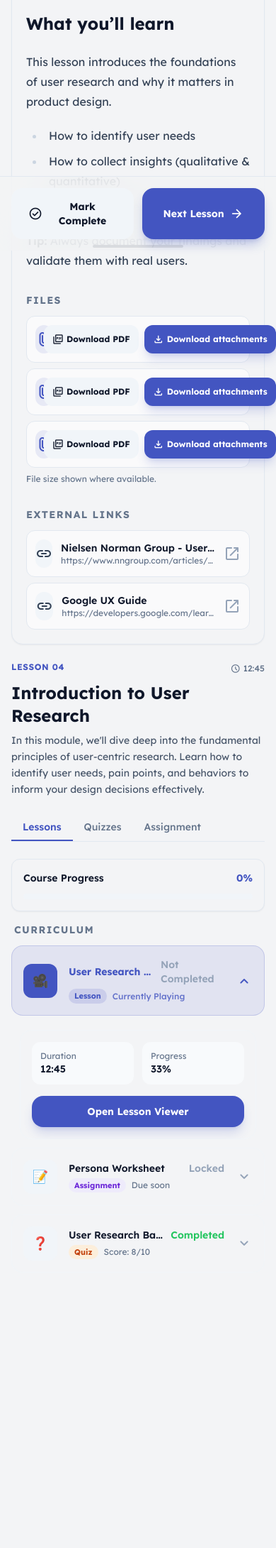
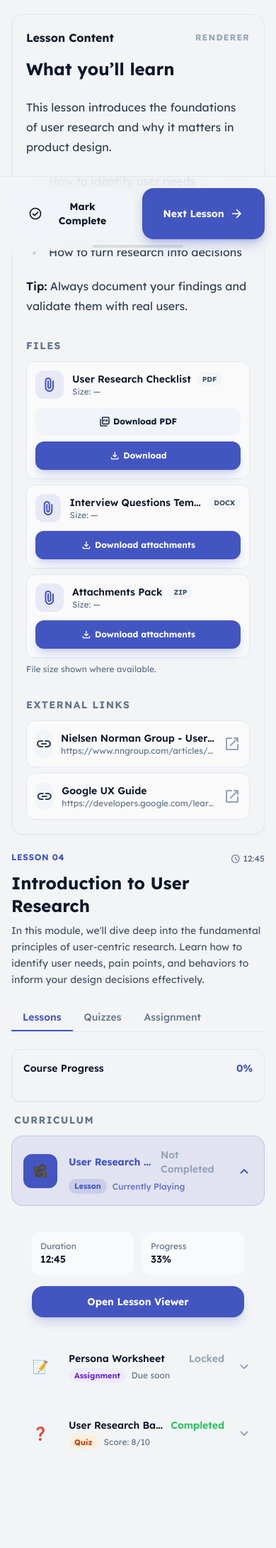
Before and after one commit to omarhesham1010/Teach, a Django app: page /course-content/ in a window 390 px wide. Shown: the part 491-2672 px from the top of the page at 71% size. Before the commit the page ends 2265 px from the top, so only its background shows below. Run offline with Django 5.2, Linux system fonts and the light colour scheme; some libraries are stand-ins or nearby versions.

Commit message:
Enhance course content template with responsive design and layout improvements
- Increased padding in the main section for better spacing.
- Updated lesson header to support responsive layout with full-width buttons on mobile.
- Improved navigation links to ensure proper display on smaller screens.
- Enhanced file section rendering for better responsiveness and accessibility.
- Refactored JavaScript for improved functionality in rendering files and handling user interactions.

```diff
--- a/myproject/templates/teach/coursecontent.html
+++ b/myproject/templates/teach/coursecontent.html
@@ -53,14 +53,15 @@
   </header>
 
   <!-- Main -->
-  <main class="flex-1 overflow-y-auto no-scrollbar pb-28 lg:pb-10">
+  <main class="flex-1 overflow-y-auto no-scrollbar pb-32 lg:pb-10">
     <div class="mx-auto w-full max-w-6xl">
 
       <!-- ✅ Lesson Header -->
       <section class="p-4 pb-0">
         <div
           class="bg-surface-light dark:bg-surface-dark border border-slate-200 dark:border-slate-800 rounded-2xl p-4 shadow-sm">
-          <div class="flex items-start justify-between gap-4">
+          <!-- ✅ Responsive header row -->
+          <div class="flex flex-col sm:flex-row sm:items-start sm:justify-between gap-4">
             <div class="min-w-0">
               <p class="text-xs font-bold uppercase tracking-wider text-primary mb-1">Lesson</p>
               <h2 id="lessonHeaderTitle" class="text-lg font-bold truncate">
@@ -74,8 +75,9 @@
               </div>
             </div>
 
+            <!-- ✅ Full width on mobile -->
             <button id="lessonHeaderCompleteBtn" type="button"
-              class="shrink-0 inline-flex items-center justify-center gap-2 px-4 py-2.5 rounded-xl bg-primary text-white font-bold text-sm shadow-lg shadow-primary/25 active:scale-95 transition">
+              class="w-full sm:w-auto inline-flex items-center justify-center gap-2 px-4 py-2.5 rounded-xl bg-primary text-white font-bold text-sm shadow-lg shadow-primary/25 active:scale-95 transition">
               <span class="material-symbols-rounded text-xl">check_circle</span>
               <span id="lessonHeaderCompleteText">Mark as completed</span>
             </button>
@@ -160,18 +162,18 @@
             </p>
           </section>
 
-          <nav class="flex border-b border-slate-200 dark:border-slate-800">
-            <a href="{% url 'courses' %}" class="px-4 py-2 text-sm font-semibold border-b-2 border-primary text-primary">
+          <nav class="flex border-b border-slate-200 dark:border-slate-800 overflow-x-auto no-scrollbar">
+            <a href="{% url 'courses' %}" class="px-4 py-2 text-sm font-semibold border-b-2 border-primary text-primary whitespace-nowrap">
               Lessons
             </a>
 
             <a href="{% url 'quiz' %}"
-              class="px-4 py-2 text-sm font-medium text-slate-500 dark:text-slate-400 hover:text-primary">
+              class="px-4 py-2 text-sm font-medium text-slate-500 dark:text-slate-400 hover:text-primary whitespace-nowrap">
               Quizzes
             </a>
 
             <a href="{% url 'assignment' %}"
-              class="px-4 py-2 text-sm font-medium text-slate-500 dark:text-slate-400 hover:text-primary">
+              class="px-4 py-2 text-sm font-medium text-slate-500 dark:text-slate-400 hover:text-primary whitespace-nowrap">
               Assignment
             </a>
           </nav>
@@ -231,6 +233,7 @@
                 </div>
 
                 <div class="mt-4">
+                  <!-- ✅ NOTE: if you later add lesson_id in URL, pass it here -->
                   <a href="{% url 'course_content' %}"
                     class="w-full block py-3 rounded-2xl bg-primary text-white font-bold text-sm text-center shadow-lg shadow-primary/20 active:scale-95 transition">
                     Open Lesson Viewer
@@ -361,7 +364,7 @@
       <span id="markCompleteText">Mark Complete</span>
     </button>
 
-    <a href="{% url 'course_details' %}"
+    <a href="{% url 'course_content' %}"
       class="flex-1 py-4 px-6 rounded-2xl bg-primary text-white font-bold text-sm shadow-lg shadow-primary/30 transition-transform active:scale-95 flex items-center justify-center gap-2">
       Next Lesson
       <span class="material-symbols-rounded text-xl">arrow_forward</span>
@@ -469,7 +472,7 @@
       }
     }
 
-    // ===== ✅ Files Section Renderer (Download PDF / Attachments / File size shown) =====
+    // ===== ✅ Files Section Renderer (Responsive) =====
     const filesSection = document.getElementById("filesSection");
 
     async function renderFilesSection(files) {
@@ -481,7 +484,6 @@
         return;
       }
 
-      // Pre-calc sizes (parallel)
       const sizes = await Promise.all(files.map(f => fetchFileSize(f.url)));
 
       files.forEach((f, idx) => {
@@ -490,7 +492,7 @@
 
         const card = document.createElement("div");
         card.className =
-          "flex items-center justify-between gap-3 p-3 rounded-xl border border-slate-200 dark:border-slate-800 bg-white/60 dark:bg-slate-900/40";
+          "flex flex-col sm:flex-row sm:items-center sm:justify-between gap-3 p-3 rounded-xl border border-slate-200 dark:border-slate-800 bg-white/60 dark:bg-slate-900/40";
 
         card.innerHTML = `
           <div class="flex items-center gap-3 min-w-0">
@@ -507,17 +509,19 @@
             </div>
           </div>
 
-          <div class="flex items-center gap-2 shrink-0">
-            <a href="${f.url}" target="_blank" rel="noopener"
-              class="inline-flex items-center gap-1 px-3 py-2 rounded-xl bg-slate-100 dark:bg-slate-800 hover:bg-slate-200 dark:hover:bg-slate-700 transition text-xs font-bold">
-              <span class="material-symbols-rounded text-base">picture_as_pdf</span>
-              Download PDF
-            </a>
+          <div class="flex flex-col sm:flex-row items-stretch sm:items-center gap-2 shrink-0 w-full sm:w-auto">
+            ${ext === "PDF" ? `
+              <a href="${f.url}" target="_blank" rel="noopener"
+                class="w-full sm:w-auto inline-flex items-center justify-center gap-1 px-3 py-2 rounded-xl bg-slate-100 dark:bg-slate-800 hover:bg-slate-200 dark:hover:bg-slate-700 transition text-xs font-bold">
+                <span class="material-symbols-rounded text-base">picture_as_pdf</span>
+                Download PDF
+              </a>
+            ` : ""}
 
             <a href="${f.url}" download
-              class="inline-flex items-center gap-1 px-3 py-2 rounded-xl bg-primary text-white hover:opacity-95 transition text-xs font-bold shadow-lg shadow-primary/20">
+              class="w-full sm:w-auto inline-flex items-center justify-center gap-1 px-3 py-2 rounded-xl bg-primary text-white hover:opacity-95 transition text-xs font-bold shadow-lg shadow-primary/20">
               <span class="material-symbols-rounded text-base">download</span>
-              Download attachments
+              ${ext === "PDF" ? "Download" : "Download attachments"}
             </a>
           </div>
         `;
@@ -751,8 +755,9 @@
       if (open) open.style.maxHeight = open.scrollHeight + "px";
     });
   </script>
+
+  <!-- ✅ Raw Text Parser (kept as-is) -->
   <script>
-
     function escapeHtml(str) {
       return String(str)
         .replaceAll("&", "&amp;")
@@ -762,13 +767,9 @@
         .replaceAll("'", "&#039;");
     }
 
-
     function parseInlineFormatting(text) {
-      // bold: **text**
       text = text.replace(/\*\*(.+?)\*\*/g, "<strong>$1</strong>");
-
       text = text.replace(/(^|[^*])\*(?!\s)(.+?)(?<!\s)\*(?!\*)/g, "$1<em>$2</em>");
-
       return text;
     }
 
@@ -781,14 +782,9 @@
       }
     }
 
-    // ✅ Main parser
     function renderRawToHtml(raw) {
       if (!raw) return "<p>No content available.</p>";
-
-      // 1) escape any raw HTML first (security)
       let safe = escapeHtml(raw);
-
-      // 2) split lines, build blocks
       const lines = safe.split(/\r?\n/);
 
       let out = "";
@@ -799,7 +795,6 @@
           continue;
         }
 
-        // [[video:URL]]
         const videoMatch = line.match(/^\[\[video:(.+?)\]\]$/i);
         if (videoMatch) {
           const url = videoMatch[1].trim();
@@ -807,13 +802,11 @@
             out += `
               <div class="mt-4 overflow-hidden rounded-2xl border border-slate-200 dark:border-slate-800">
                 <div class="relative aspect-video bg-black">
-                  <iframe
-                    class="absolute inset-0 w-full h-full"
+                  <iframe class="absolute inset-0 w-full h-full"
                     src="${url}"
                     title="Lesson Video"
                     allow="accelerometer; autoplay; clipboard-write; encrypted-media; gyroscope; picture-in-picture; web-share"
-                    allowfullscreen>
-                  </iframe>
+                    allowfullscreen></iframe>
                 </div>
               </div>
             `;
@@ -822,7 +815,6 @@
           }
           continue;
         }
-
 
         const fileMatch = line.match(/^\[\[file:(.+?)\]\]$/i);
         if (fileMatch) {
@@ -834,9 +826,8 @@
           if (url) {
             const ext = (url.split("?")[0].split("#")[0].split(".").pop() || "").toUpperCase();
             out += `
-              <a href="${url}"
-                 download
-                 class="mt-3 flex items-center justify-between gap-3 p-3 rounded-xl border border-slate-200 dark:border-slate-800 bg-white/60 dark:bg-slate-900/40 hover:bg-slate-50 dark:hover:bg-slate-800/40 transition">
+              <a href="${url}" download
+                class="mt-3 flex items-center justify-between gap-3 p-3 rounded-xl border border-slate-200 dark:border-slate-800 bg-white/60 dark:bg-slate-900/40 hover:bg-slate-50 dark:hover:bg-slate-800/40 transition">
                 <div class="flex items-center gap-3 min-w-0">
                   <div class="w-10 h-10 rounded-xl bg-primary/10 text-primary flex items-center justify-center">
                     <span class="material-symbols-rounded">download</span>
@@ -864,11 +855,8 @@
 
       return out;
     }
-
-
-
   </script>
 
+</body>
 
-</body>
 </html>
```
